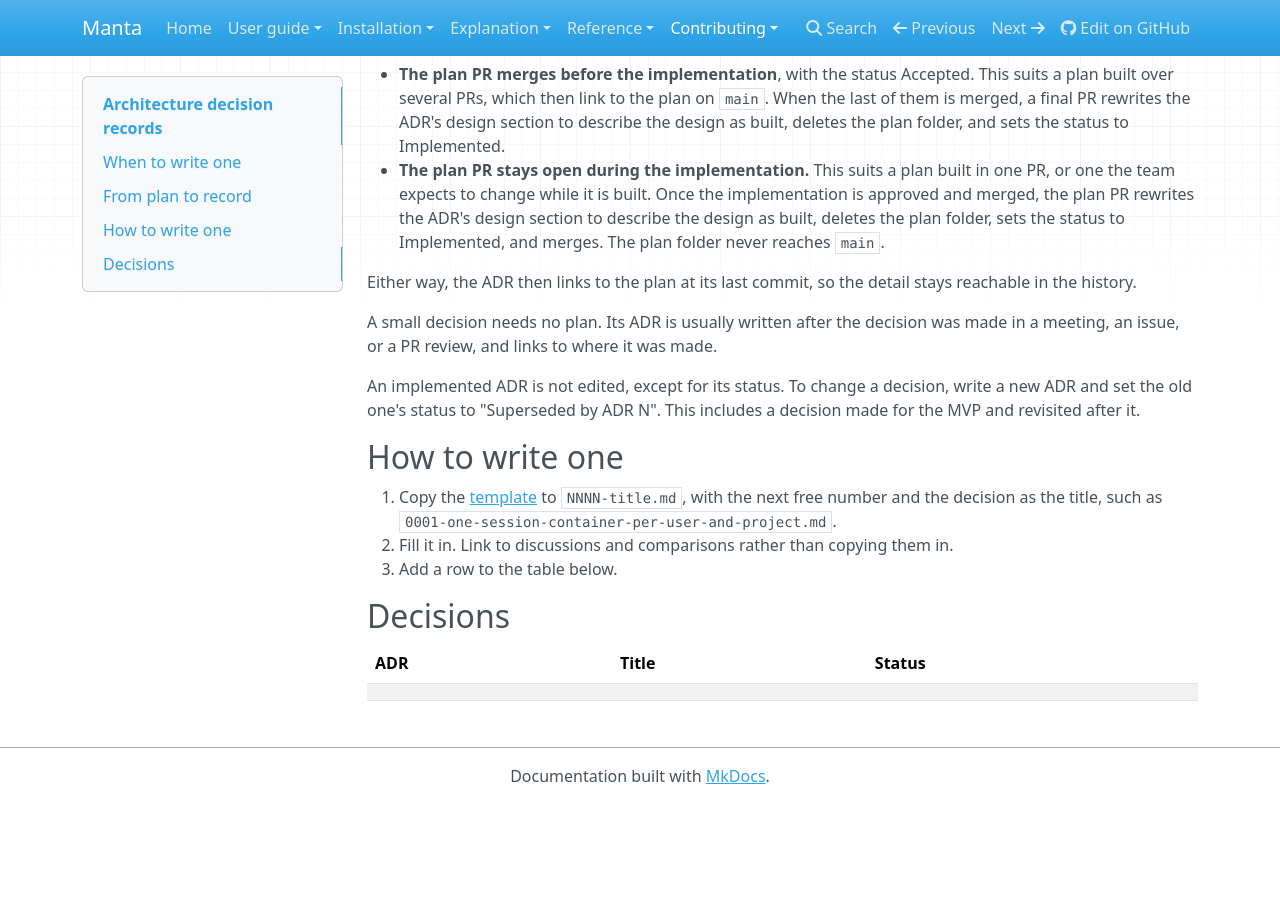
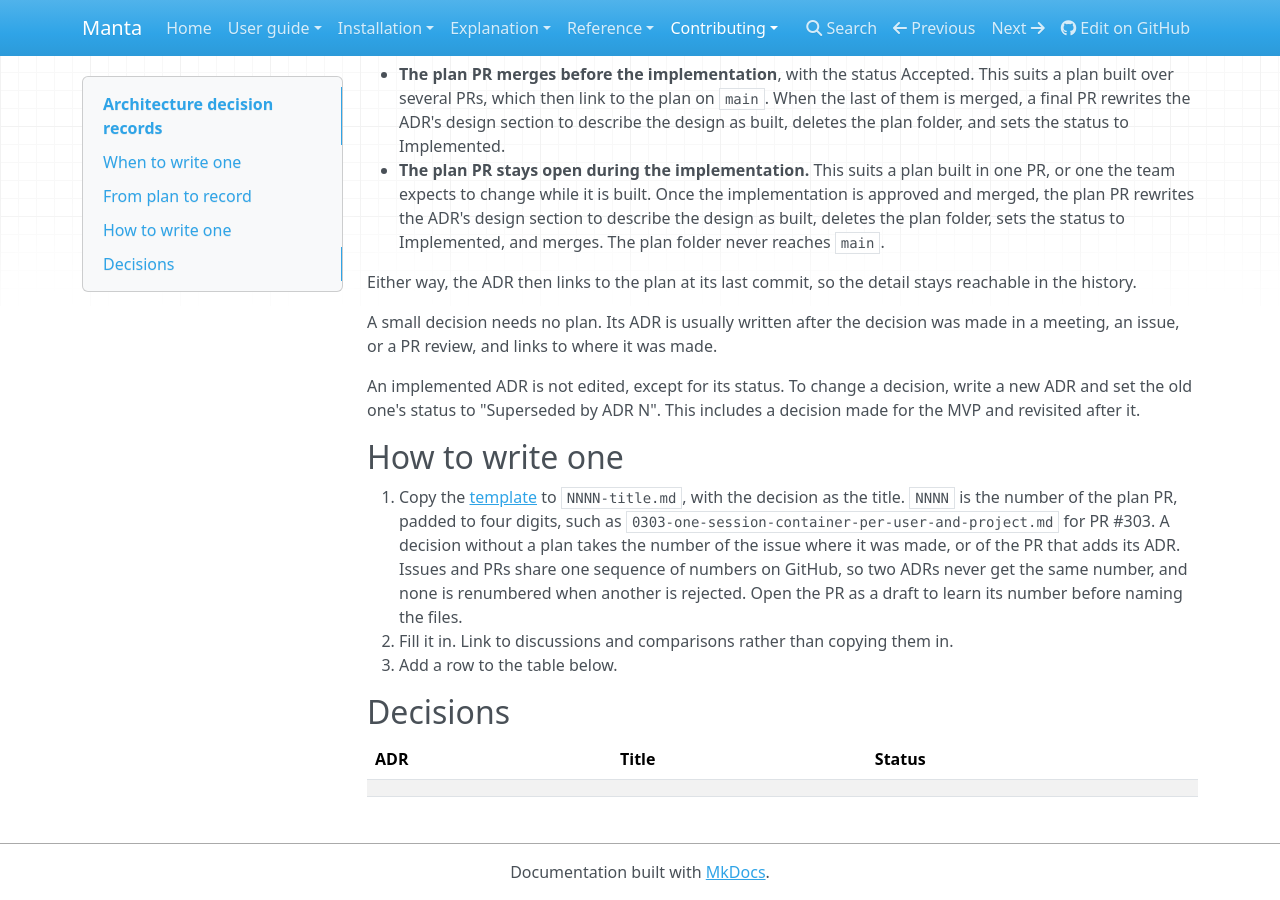
Before and after one commit to manta-plan/manta, an MkDocs documentation site: the page built from docs/contributing/decisions/index.md, in a window 1280 px wide and 900 px high, scrolled down 557 px. Built offline with MkDocs 1.6.1, drawn with Linux system fonts in a browser that asks for light colours; nearby versions of some CDN libraries; before the commit the page ends 1361 px from its top, so only the background shows below that.

Commit message:
docs: number ADRs by their issue or PR
Name an ADR after the plan PR, or the issue or PR where the decision
was made, instead of the next free number, so parallel plan PRs never
collide. Also note that commitlint requires a lowercase description.

Co-Authored-By: Claude Opus 5.5 <noreply@anthropic.com>
Signed-off-by: Siddharth Krishna <siddharth-krishna@users.noreply.github.com>

```diff
--- a/docs/contributing/decisions/index.md
+++ b/docs/contributing/decisions/index.md
@@ -45,7 +45,11 @@ This includes a decision made for the MVP and revisited after it.
 
 ## How to write one
 
-1. Copy the [template](template.md) to `NNNN-title.md`, with the next free number and the decision as the title, such as `0001-one-session-container-per-user-and-project.md`.
+1. Copy the [template](template.md) to `NNNN-title.md`, with the decision as the title.
+   `NNNN` is the number of the plan PR, padded to four digits, such as `0303-one-session-container-per-user-and-project.md` for PR #303.
+   A decision without a plan takes the number of the issue where it was made, or of the PR that adds its ADR.
+   Issues and PRs share one sequence of numbers on GitHub, so two ADRs never get the same number, and none is renumbered when another is rejected.
+   Open the PR as a draft to learn its number before naming the files.
 2. Fill it in.
    Link to discussions and comparisons rather than copying them in.
 3. Add a row to the table below.
```
Also changed, not shown: CONTRIBUTING.md (+2 -0 lines).
